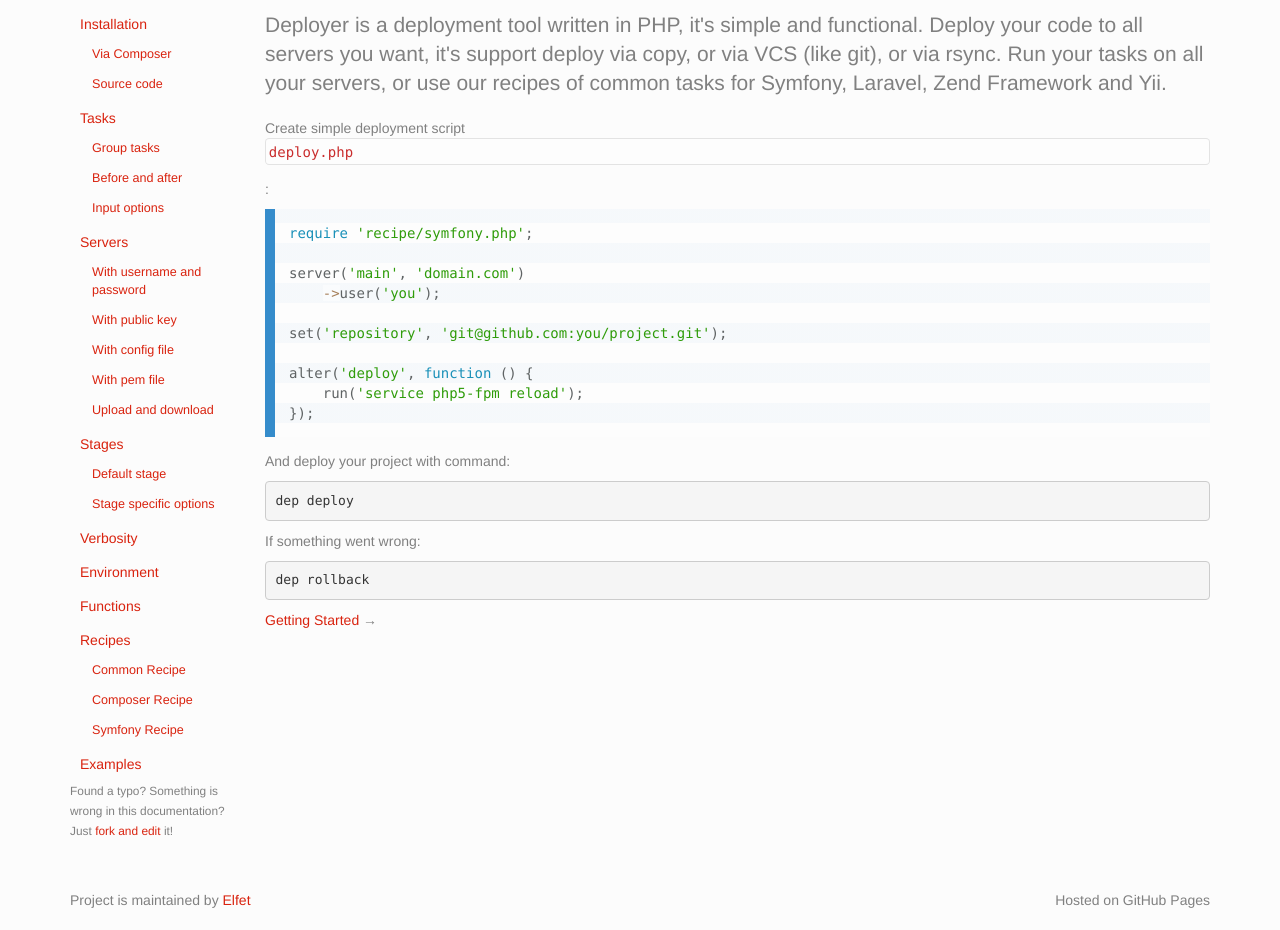
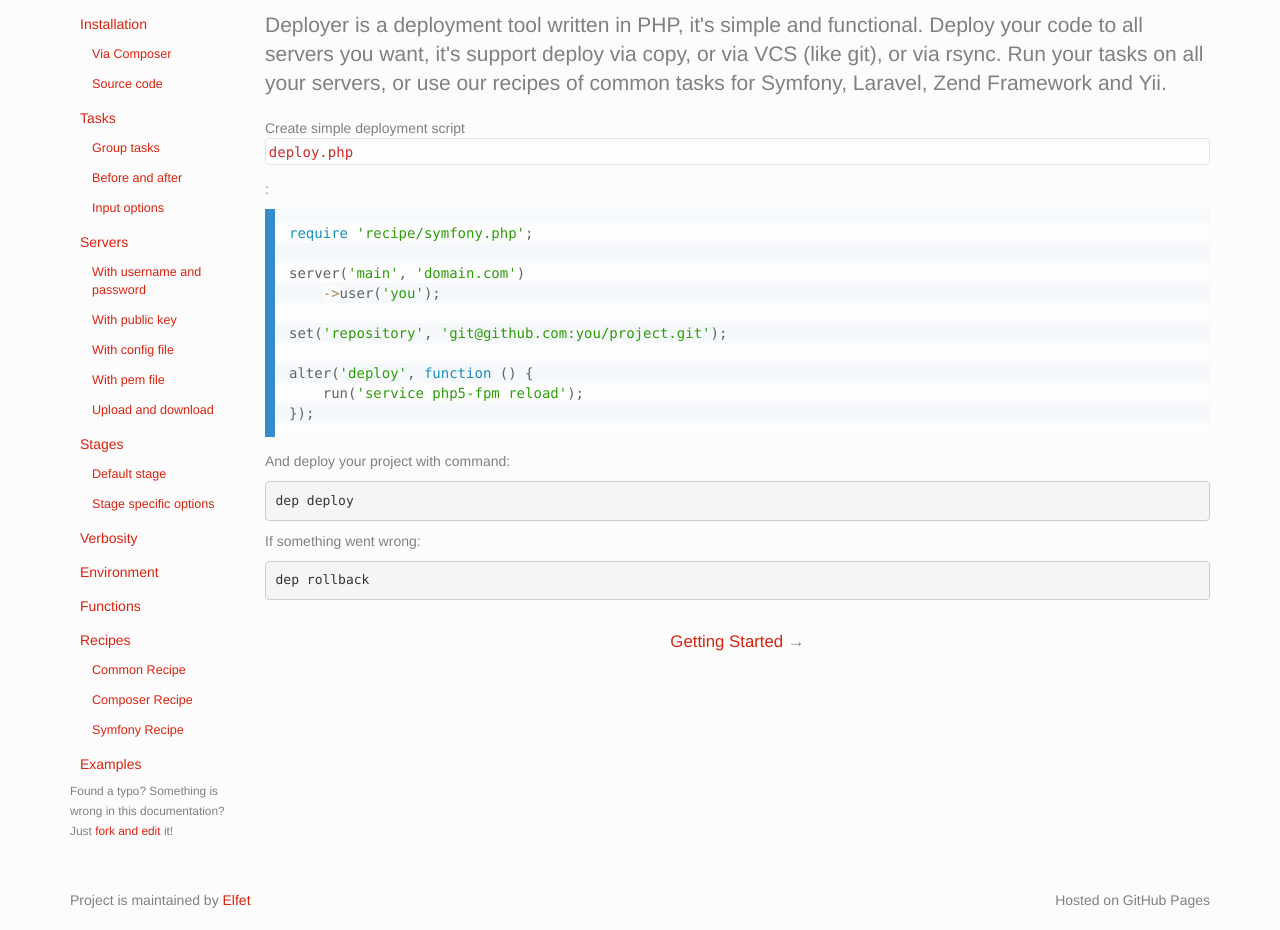
Before and after one commit to deployphp/deployer, a Jekyll site: the page built from index.md, in a window 1280 px wide. Shown: the part 580-1510 px from the top of the page. Built offline with Jekyll 4.4.1, drawn with Linux system fonts in a browser that asks for light colours.

Commit message:
Highlight nav bottom links.

```diff
--- a/assets/css/styles.css
+++ b/assets/css/styles.css
@@ -150,6 +150,12 @@ section h4 {
     margin-top: 40px;
 }
 
+section .container .row p:last-child {
+    text-align: center;
+    font-size: 120%;
+    margin-top: 30px;
+}
+
 /* Extra Small Devices, Phones */
 @media only screen and (max-width: 767px) {
     .terminal {
@@ -177,7 +183,6 @@ section h4 {
     font-size: 90%;
 }
 
-
 footer {
     margin-top: 50px;
     margin-bottom: 20px;
```
